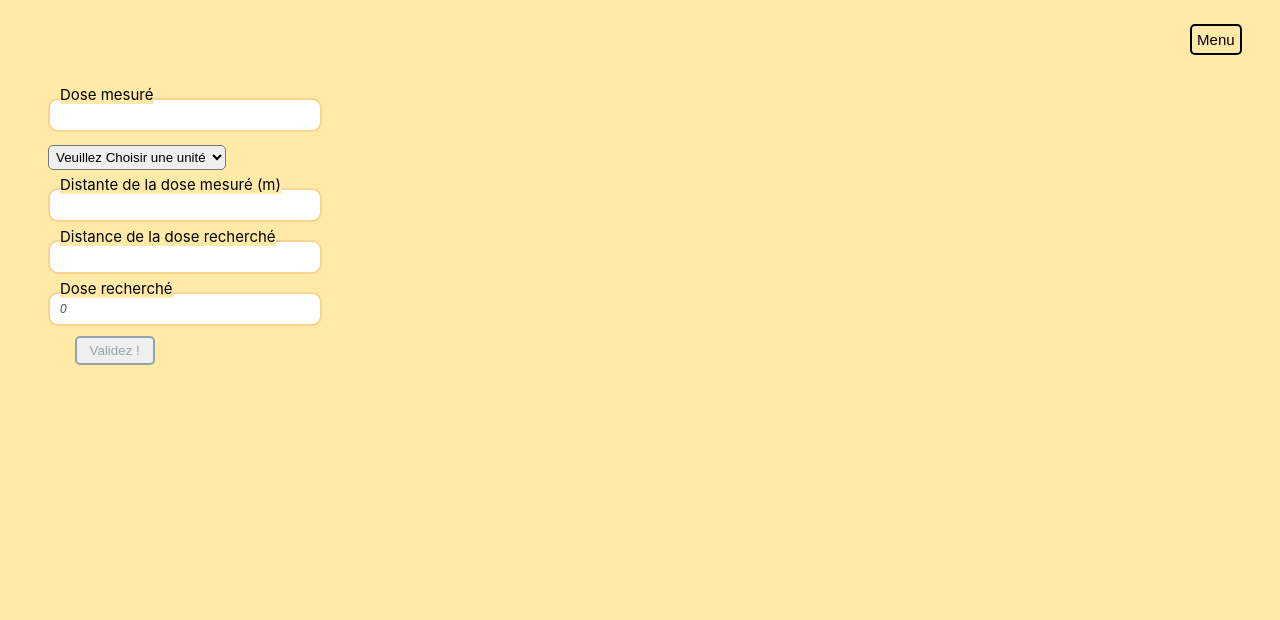
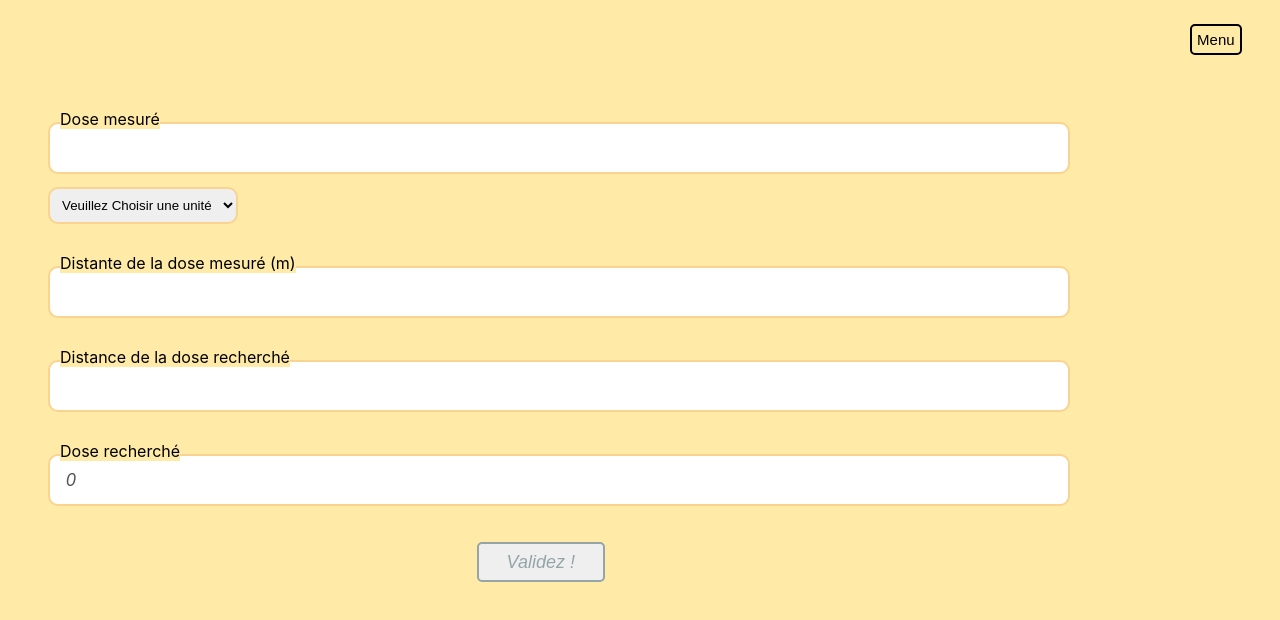
Before and after one commit to Guinlel/radsp, a React (Create React App) app: page /calcul-dose in a window 1280 px wide. Shown: the top 620 px of the page. Built offline with nearby package versions, Linux system fonts and the light colour scheme.

Commit message:
CSS Adapting controls to device

```diff
--- a/src/App.css
+++ b/src/App.css
@@ -25,36 +25,36 @@ body{
 .field-input{
   position: relative;
   font-size: 14px;
-  padding-top: 18px;
+  padding-top: 3em;
 }
 
 .field-input input{
-  width: 250px;
-  height: 30px;
+  width: 80%;
+  height: 3rem;
   background-color: white;
   border: 2px solid #fad390;
   border-radius: 10px;
   outline: none;
-  padding: 0 10px;
-  font-size: 12px;
-  font-style: italic;
+  padding: 0 1rem;
+  font-size: 1.1rem;
+  font-style: oblique;
 }
 
 .field-input span{
   position: absolute;
   left: 12px;
-  top: 20px;
-  font-size: 15px;
+  top: 10px;
+  font-size: 1rem;
   transition: 0.25s;
 }
 
 .field-input input:valid ~ span{
-  top: 5px;
+  top: 1.8em;
   background-color: #ffeaa7;
 }
 
 .field-input input:disabled ~ span{
-  top: 5px;
+  top: 1.8em;
   background-color: #ffeaa7;
 }
 
@@ -67,22 +67,32 @@ body{
 }
 
 .choix-radio{
+  display: grid;
  width: auto;
  height: auto;
- margin: 5em 10px 10px 2em;
+ margin-top: 30%;
+ margin-right : 5em;
  padding: 8px;
  border-radius: 10px;
  border: 2px solid #fad390;
 }
 
+
+.choix-radio:hover::selection{
+  background-color: #61dafb;
+}
+
 .button-valide{
-  width: 6em;
-  margin-top: 10px;
+  width: 8rem;
+  height: 2.5rem;
+  font-size: large;
+  font-style: oblique;
+  margin-top: 2em;
   border: 2px solid;
   padding: 5px;
   border-radius: 5px;
   color: #95a5a6;
-  margin-left: 5em;
+  margin-left: 40%;
   transform: translate(-50%);
 }
 
@@ -106,6 +116,10 @@ body{
 }
 
 /* Home */
+
+.choix-radio{
+  margin-left: 10%;
+}
 
 #card-rad{
   display: none;
@@ -153,9 +167,14 @@ body{
 }
 
 .unite-select{
+  display: grid;
+  width: auto;
+  height: auto;
   margin-top: 1em;
-  border-radius: 5px;
-  padding: 3px;
+  margin-right : 5em;
+  padding: 8px;
+  border-radius: 10px;
+  border: 2px solid #fad390;
 }
 
 /* Calcul Perim */
--- a/src/components/Calculatrice/ActRestante.js
+++ b/src/components/Calculatrice/ActRestante.js
@@ -34,8 +34,8 @@ function ActiviteRestante() {
 
     return <div className="activite-restante">
         <Navigation />
+        <div className="activite-content">
         <ChoixRadio tab={radionucleide} changeHandler={HandleChange} />
-        <div className="activite-content">
             <label className="field-input">
                 <input type="texte" onChange={(e) => setActIni(e.target.value)}></input>
                 <span className="placeholder">Activite Initial</span>
@@ -55,8 +55,9 @@ function ActiviteRestante() {
                 <input type="texte" value={actRes} disabled readOnly ></input>
                 <span>Activité restante</span>
             </label>
+
+            <button className="button-valide" onClick={() => CalculAct()}>Validez</button>
         </div>
-        <button className="button-valide" onClick={() => CalculAct()}>Validez</button>
     </div>
 }
 
--- a/src/components/Calculatrice/CalcPerim.js
+++ b/src/components/Calculatrice/CalcPerim.js
@@ -7,7 +7,7 @@ function CalculPerim() {
     const [doseDep, setDoseDep] = useState(0);
     const [distanceDep, setDistanceDep] = useState(0);
     const [doseVoulu, setDoseVoulu] = useState(0);
-    const [perimetre, setPerimetre] = useState(0);
+    const [perimetre, setPerimetre] = useState('');
     const radionucleide = radionucleides;
 
     const CalculPerim = () => {
--- a/src/components/Home.js
+++ b/src/components/Home.js
@@ -55,7 +55,7 @@ function Home() {
     <div className="home">
         <Navigation />
         {/* Fais la navette entre le component parent (ici) et l'enfant (choixRadio) */}
-        <ChoixRadio tab={radionucleide} changeActive={handleActive} changeHandler={HandleChange} />
+        <ChoixRadio className="choix-home" tab={radionucleide} changeActive={handleActive} changeHandler={HandleChange} />
         <div id="card-rad" className={isActive ? null : 'card-rad-hidden'} >
             <RenderInfo />
         </div>
--- a/src/components/Navigation.css
+++ b/src/components/Navigation.css
@@ -10,7 +10,7 @@
     background-color:#34495e ;
     text-align: center;
     margin: 15px;
-    padding: 5px;
+    padding: 0.5rem;
     border: 2px solid #34495e;
     border-radius: 10px;
     margin-top: 2em;
```
